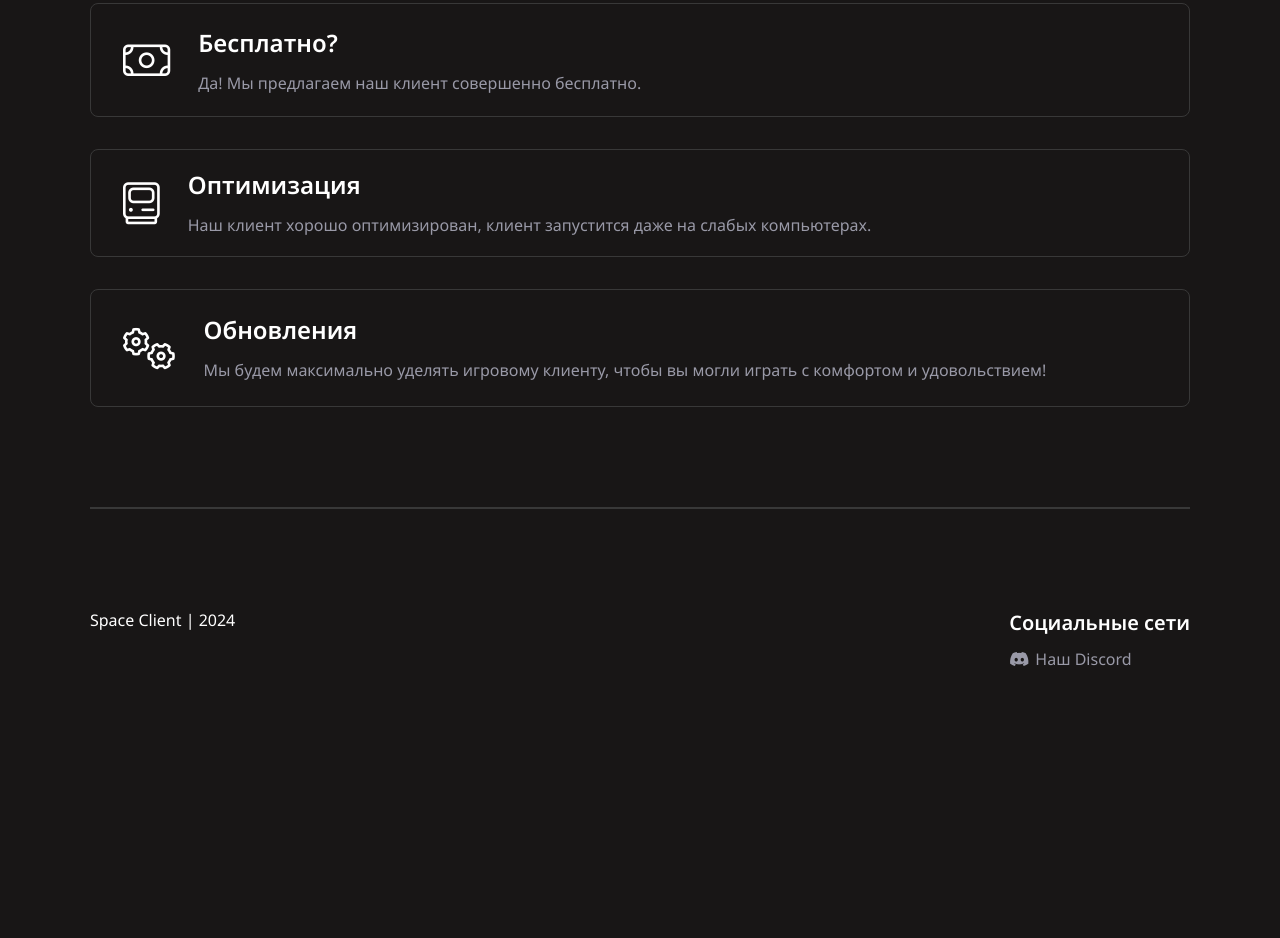
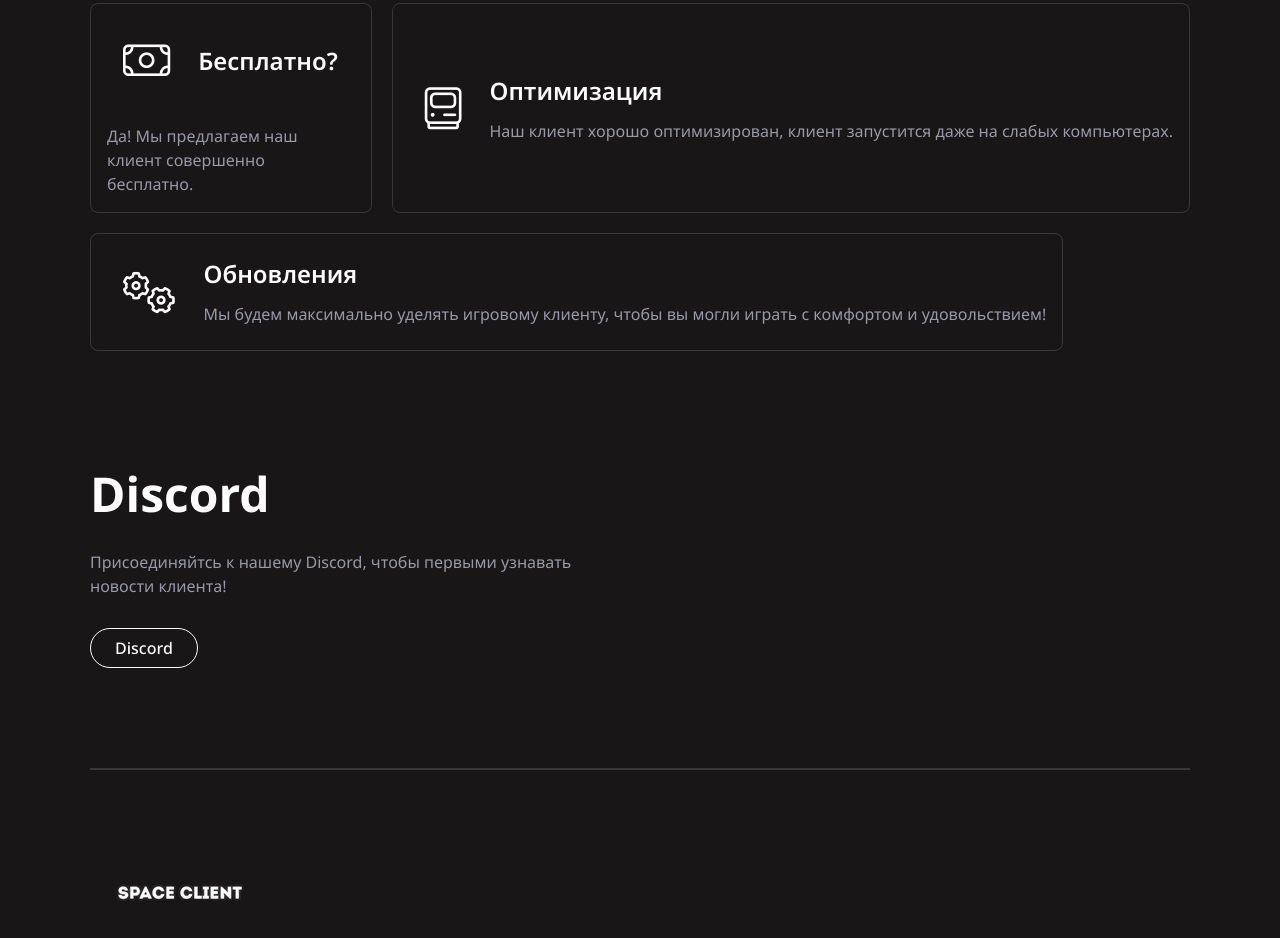
Before and after one commit to SpaceClients/spaceclient, a plain HTML site: page index.html in a window 1280 px wide. Shown: the part 935-1873 px from the top of the page. Before the commit the page ends 1665 px from the top, so only its background shows below. Drawn offline with Linux system fonts and the light colour scheme; a script that the page names is missing.

Commit message:
Add files via upload

```diff
--- a/index.html
+++ b/index.html
@@ -1,29 +1,20 @@
-<!DOCTYPE html><html lang="EN"><head>
+<!DOCTYPE html><html lang="RU"><head>
         <meta charset="UTF-8">
         <meta name="viewport" content="width=device-width, initial-scale=1.0">
-
         <link rel="icon" type="image/x-icon" href="images/logo.png">
-
         <link rel="stylesheet" href="css/awesome.min.css">
-
         <link rel="stylesheet" href="css/home.css">
-
         <link rel="stylesheet" href="css/home_1.css">
-
         <script src="js/scroll.js"></script>
-
         <title>Space Client | Лютая паста</title>
     </head>
     <body>
 
     <div class="container">
         <header class="header">
-            <input type="checkbox" class="header__burger" aria-label="Menu">
-
             <a class="header__logo">
               <img src="images/logosite.png" alt="Space Client">
             </a>
-
         </header>
 
 
@@ -33,7 +24,7 @@
                 Space Client
             </h1>
             <p class="hero__description">Мы предлагаем вам оптимальный игровой клиент, который обеспечит вас лучшими игровыми впечатлениями и комфортом во время игры.</p>
-            <a class="button button_secondary hero__button" href="https://github.com/SpaceClients/spaceclient/raw/main/test.zip">
+            <a class="button button_secondary hero__button" href="">
                 Download
             </a>
         </div>
@@ -48,7 +39,6 @@
         <div class="features__list">
                 <div class="feature">
                     <i class="fa-light fa-money-bill feature__icon"></i>
-                    <div class="feature__content">
                         <div class="feature__title">
             Бесплатно?</div>
                         <div class="feature__description">Да! Мы предлагаем наш клиент совершенно бесплатно.</div>
@@ -69,27 +59,28 @@
                         <div class="feature__title">Обновления</div>
                         <div class="feature__description">Мы будем максимально уделять игровому клиенту, чтобы вы могли играть с комфортом и удовольствием!</div>
                     </div>
-                </div>
+              </div>
 
-        </div>
+    <div class="hero">
+        <div class="hero__content">
+            <h1 class="h1 hero__title">
+                Discord
+            </h1>
+            <p class="hero__description">Присоединяйтсь к нашему Discord, чтобы первыми узнавать новости клиента!</p>
+            <a class="button button_secondary hero__button" href="https://dsc.gg/spaceclients">
+                Discord
+            </a>
+    </div>
+    </div>
     </div>
 
     <div class="gray-line"></div>
         <footer class="footer">
             <div class="footer__left">
                 <a class="footer__logo">
-                  </a>Space Client | 2024<a>
+                  <img src="images/logosite.png" alt="Space Client">
                 </a>
             </div>
-            <div class="footer__links">
-                <h3 class="footer__title">Социальные сети</h3>
-                <div class="footer__list">
-
-                    <a href="https://dsc.gg/spaceclients"> <i class="fa-brands fa-discord"></i>Наш Discord</a>
-
-                </div>
-            </div>
         </footer>
-    </div>
 
 </body></html>
```
